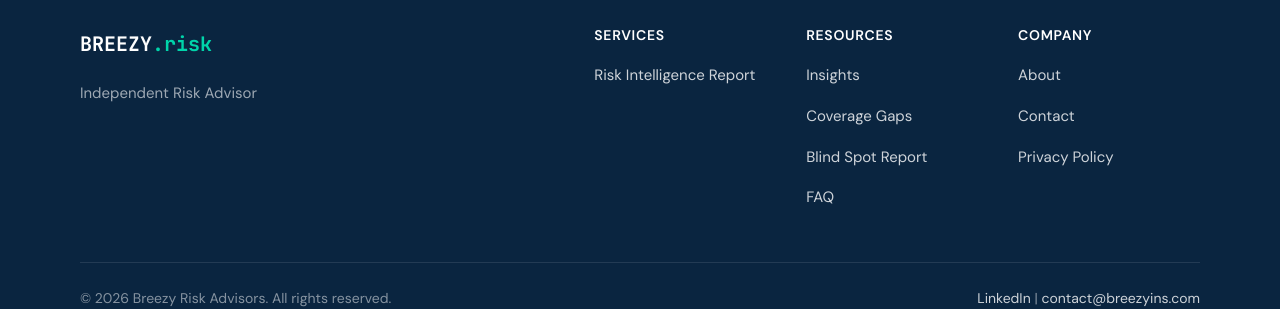
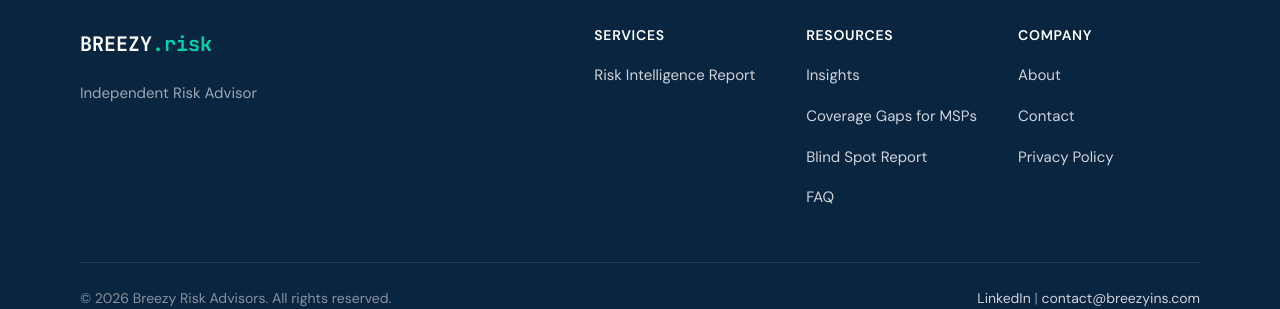
Before and after one commit to joeproe1/breezyins.com, a Jekyll site: the page built from index.html, in a window 1280 px wide and 900 px high, scrolled down 2764 px. Shown: the part 549-858 px from the top of the window. Built offline with Jekyll 4.4.1, drawn with Linux system fonts in a browser that asks for light colours.

Commit message:
Rename Coverage Gaps to Coverage Gaps for MSPs in nav and footer
Page content is MSP-only. Label now sets correct expectation for
bank visitors browsing the Resources dropdown.

Co-Authored-By: Claude Opus 4.6 <noreply@anthropic.com>

```diff
--- a/_includes/footer.html
+++ b/_includes/footer.html
@@ -16,7 +16,7 @@
                     <h4>Resources</h4>
                     <ul>
                         <li><a href="{{ '/insights/' | relative_url }}">Insights</a></li>
-                        <li><a href="{{ '/coverage-gaps-framework/' | relative_url }}">Coverage Gaps</a></li>
+                        <li><a href="{{ '/coverage-gaps-framework/' | relative_url }}">Coverage Gaps for MSPs</a></li>
                         <li><a href="{{ '/blind-spot-report/' | relative_url }}">Blind Spot Report</a></li>
                         <li><a href="{{ '/faq/' | relative_url }}">FAQ</a></li>
                     </ul>
--- a/_includes/nav.html
+++ b/_includes/nav.html
@@ -16,7 +16,7 @@
                     <a href="#" class="dropdown-trigger">Resources</a>
                     <ul class="dropdown-menu">
                         <li><a href="{{ '/insights/' | relative_url }}">Insights</a></li>
-                        <li><a href="{{ '/coverage-gaps-framework/' | relative_url }}">Coverage Gaps</a></li>
+                        <li><a href="{{ '/coverage-gaps-framework/' | relative_url }}">Coverage Gaps for MSPs</a></li>
                         <li><a href="{{ '/blind-spot-report/' | relative_url }}">Blind Spot Report</a></li>
                         <li><a href="{{ '/faq/' | relative_url }}">FAQ</a></li>
                     </ul>
```
